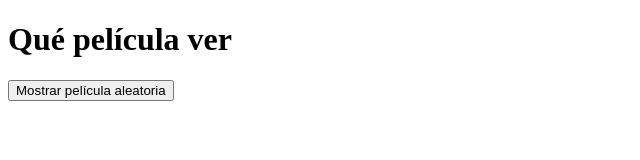
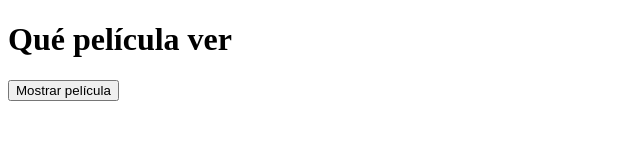
Before and after one commit to carinabrodriguez/Taller-APIs, a plain HTML site: page index.html in a window 1280 px wide. Shown: the whole page, without its empty margins (0-640 px from the left). Drawn offline with Linux system fonts and the light colour scheme.

Commit message:
Update index.html

```diff
--- a/index.html
+++ b/index.html
@@ -8,7 +8,7 @@
     </head>
      <body>
         <h1>Qué película ver</h1>
-        <button id="randomMovieButton">Mostrar película aleatoria</button>
+        <button id="randomMovieButton">Mostrar película</button>
         <div id="movieInfo"></div>
         <script src="script.js"></script>
     </body>
```
